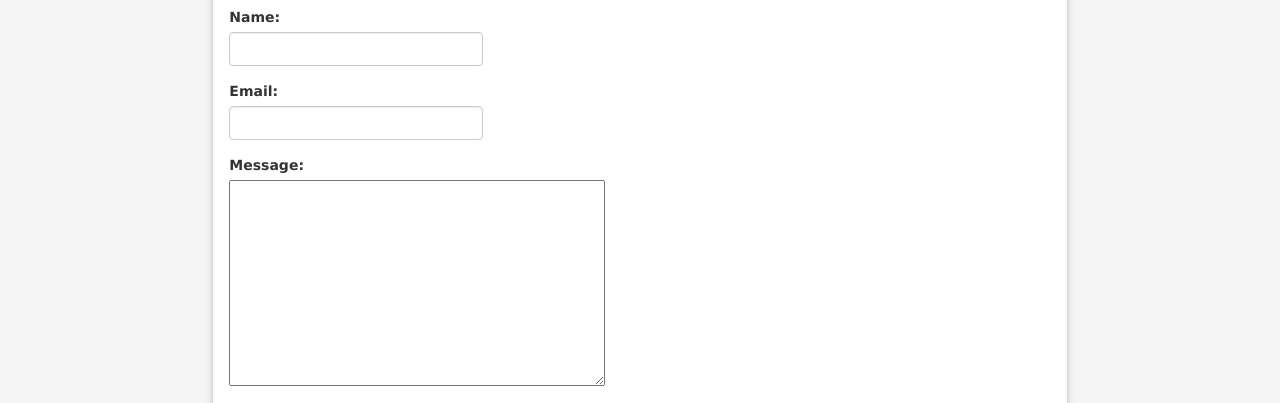
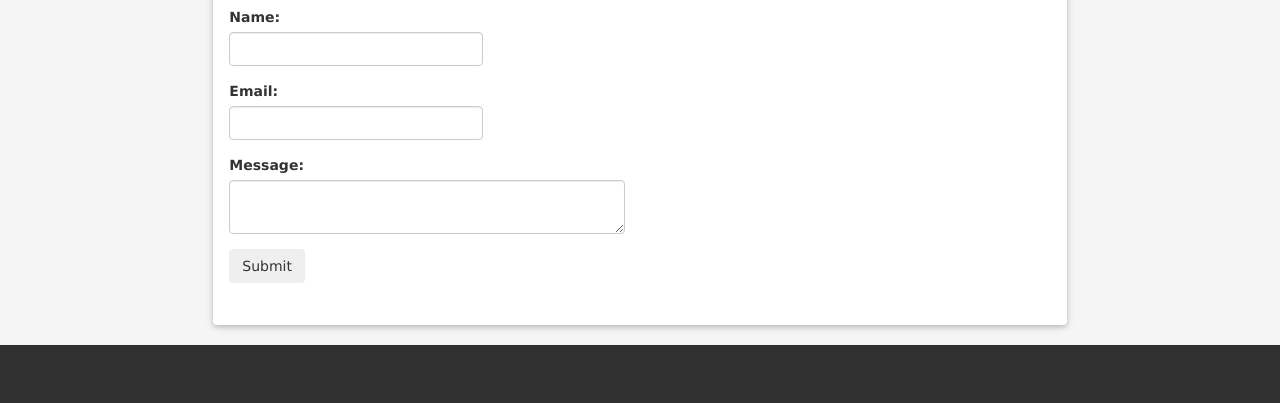
Before and after one commit to anpoon430/anpoon430.github.io, a plain HTML site: page contact.html in a window 1280 px wide. Shown: the part 194-597 px from the top of the page. Drawn offline with nearby package versions, Linux system fonts and the light colour scheme.

Commit message:
updated msgbox

```diff
--- a/contact.html
+++ b/contact.html
@@ -69,12 +69,14 @@
 		</div>
 
 
-
-			<div class="form-group">
-				<div><label for "message">Message:</label></div>
-			<textarea name="message" rows="10" cols="50" id="message" ></textarea>
+			<div class="row">
+				<div class="col-xs-6">
+				<div class="form-group">
+					<div><label for "message">Message:</label></div>
+				<textarea name="message" id="message" class="form-control"></textarea>
+				</div>
+				</div>
 			</div>
-
 		<div class="contentmargin2">	<input class="btn" type="submit"></div>
 
 
```
